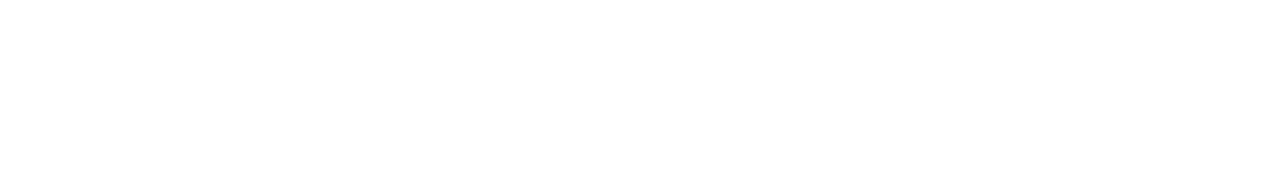
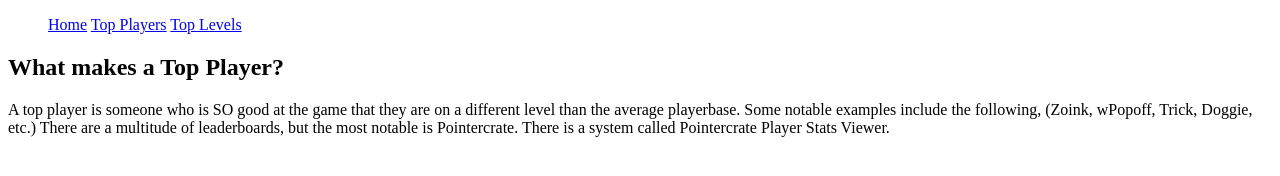
Before and after one commit to HackingCopilotTheThird/my-portfolio, a plain HTML site: page my-portfolio3.html in a window 1280 px wide. Drawn offline with Linux system fonts and the light colour scheme.

Commit message:
ADDED A NEW PAGE

```diff
--- a/my-portfolio3.html
+++ b/my-portfolio3.html
@@ -0,0 +1,31 @@
+<!DOCTYPE html>
+<html lang="en">
+<head>
+    <meta charset="UTF-8">
+    <title>Geometry Dash Top Levels</title>
+    <link rel="stylesheet" href="styles.css">
+</head>
+<body>
+    <header>
+        <nav>
+            <ul>
+                <a href="my-portfolio.html">Home</a>
+                <a href="my-portfolio2.html">Top Players</a>
+                <a href="my-portfolio3.html">Top Levels</a>
+            </ul>
+        </nav>
+
+    </header>
+
+    <main>
+        <section id="whatmakesatopplayer">
+            <h1>What makes a Top Player?</h1>
+            <p>A top player is someone who is SO good at the game that they are on a different level than the average playerbase. Some notable examples include the following, (Zoink, wPopoff, Trick, Doggie, etc.) There are a multitude of leaderboards, but the most notable is Pointercrate. There is a system called Pointercrate Player Stats Viewer.</p>
+        </section>
+    </main>
+
+
+</body>
+
+
+</html>
```
Also changed, not shown: my-portfolio.html (+2 -0 lines), my-portfolio2.html (+3 -1 lines).
